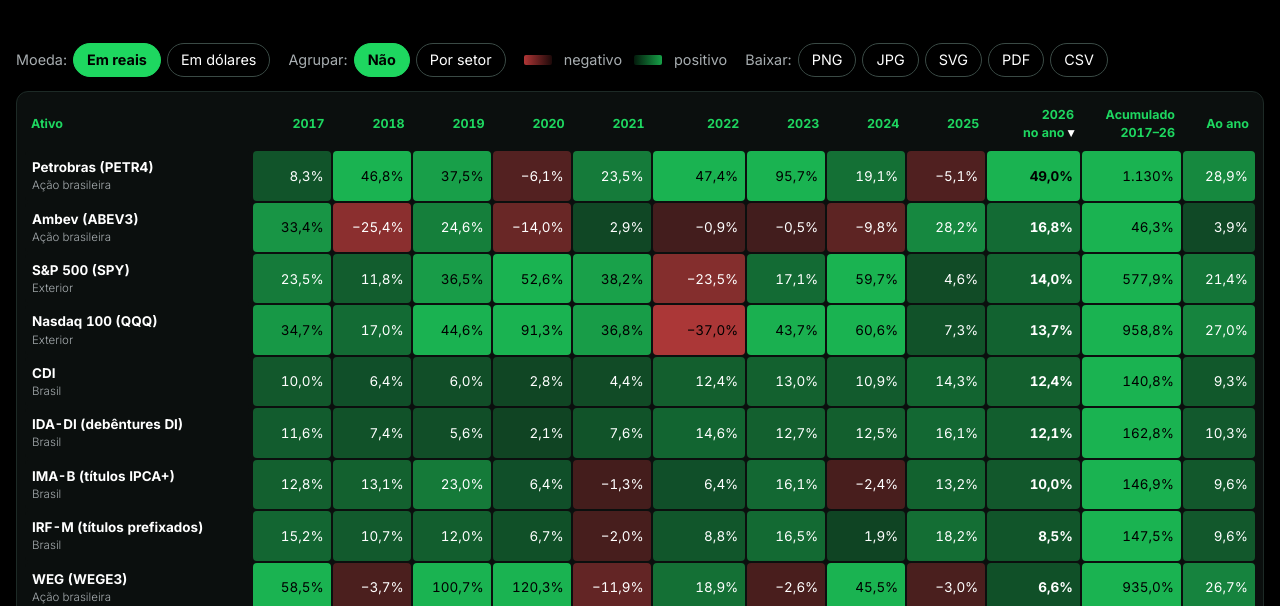
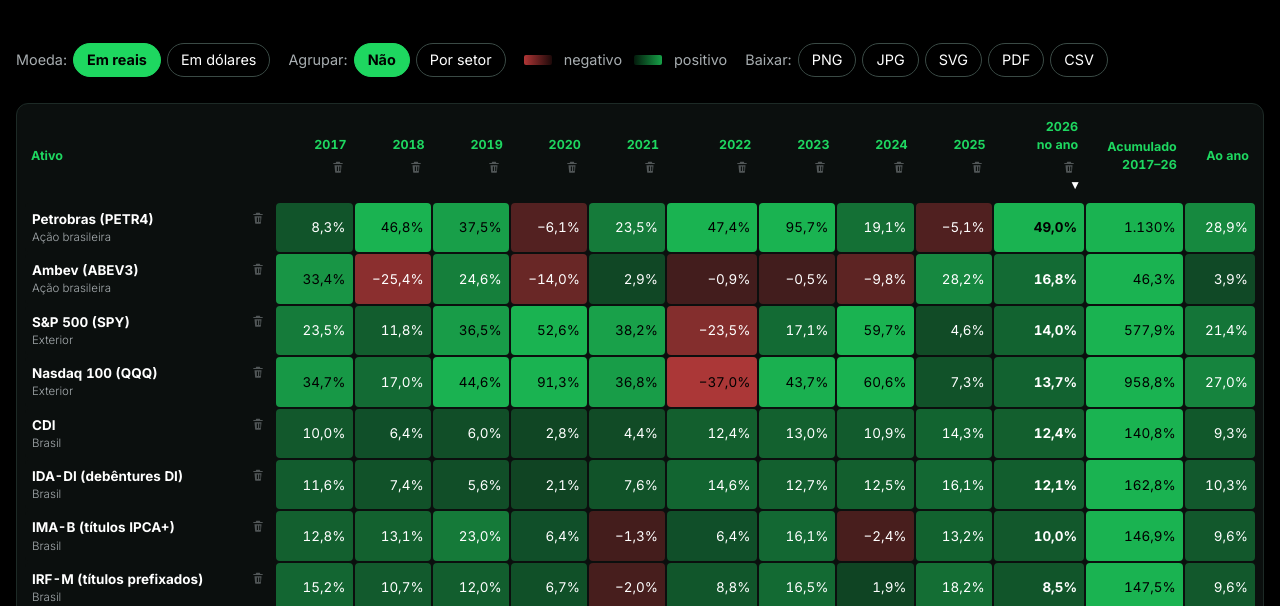
Before and after one commit to guivaraschinalves/liberta-dados, a plain HTML site: page retornos.html in a window 1280 px wide. Shown: the part 194-800 px from the top of the page. Drawn offline with nearby package versions, Linux system fonts and the light colour scheme.

Commit message:
Retornos: lixeira em cada ativo e em cada ano, com barra para pôr de volta
Co-Authored-By: Claude Opus 5.5 <noreply@anthropic.com>

```diff
--- a/retornos.html
+++ b/retornos.html
@@ -41,6 +41,14 @@
   th.ord.cresc::after { content: " ▴"; }
   td { padding: 6px 7px; text-align: right; white-space: nowrap; border-radius: 4px; }
   td.nome { text-align: left; font-weight: 700; background: var(--cartao); position: sticky; left: 0; z-index: 1; min-width: 190px; }
+  .nome-linha { display: flex; justify-content: space-between; align-items: flex-start; gap: 8px; }
+  .lixo { background: none; border: 0; padding: 2px; margin-left: 4px; color: var(--suave); opacity: .45; cursor: pointer; line-height: 0; vertical-align: middle; border-radius: 4px; }
+  tr:hover .lixo, th:hover .lixo { opacity: .9; }
+  .lixo:hover, .lixo:focus-visible { color: #eb4848; opacity: 1; outline: none; }
+  th .lixo { display: block; margin: 3px 0 0 auto; }
+  .removidos { display: flex; flex-wrap: wrap; align-items: center; gap: 6px; margin: 0 0 12px; font-size: .85rem; color: var(--suave); }
+  .volta { font: inherit; font-size: .82rem; color: var(--fg); background: #111816; border: 1px solid #3a4a45; border-radius: 999px; padding: 3px 10px; cursor: pointer; }
+  .volta:hover { border-color: var(--verde); }
   td.nome small { display: block; color: var(--suave); font-weight: 300; font-size: .72rem; }
   td.sep, th.sep { border-left: 2px solid transparent; }
   tr.setor td { background: #00231b; color: #fff; font-weight: 800; font-size: .9rem; cursor: pointer; padding: 9px 10px; position: static; }
@@ -87,6 +95,7 @@
       <a class="botao" href="dados/retornos-anuais.csv" download style="text-decoration:none">CSV</a>
     </div>
   </div>
+  <div class="removidos" id="removidos" hidden></div>
   <div class="tabela"><table id="tab"></table></div>
   <div class="rodape" id="rodape"></div>
   <p class="aviso">Rentabilidade passada não é garantia de rentabilidade futura. Retornos brutos, sem impostos, taxas e custos; não é recomendação de investimento.</p>
@@ -106,6 +115,19 @@
     ["alternativos", "Alternativos (ouro e cripto)", ["gld", "btc"]],
   ];
   const fechados = new Set();
+  // O que o leitor tirou da tabela (lixeira): ativos e anos. Acumulado e "ao ano" passam a
+  // usar só os anos que ficaram; maior, menor e % no positivo, só os ativos que ficaram.
+  const fora = new Set(), anosFora = new Set();
+  const anosVis = () => ANOS.filter(y => !anosFora.has(y));
+  const fracao = R.anos_periodo - (ANOS.length - 1);          // fração do ano corrente
+  const nAnos = () => anosVis().reduce((n, y) => n + (y === ATUAL ? fracao : 1), 0);
+  function rotAcum() {
+    const v = anosVis();
+    if (v.length === 1) return v[0] === ATUAL ? `${v[0]} no ano` : v[0];
+    const contiguo = ANOS.indexOf(v.at(-1)) - ANOS.indexOf(v[0]) === v.length - 1;
+    return contiguo ? `${v[0]}–${v.at(-1).slice(2)}` : "anos exibidos";
+  }
+  const LIXO = '<svg viewBox="0 0 24 24" width="14" height="14" aria-hidden="true"><path fill="currentColor" d="M9 3h6l1 2h4v2H4V5h4l1-2zm-3 6h12l-1 11a2 2 0 0 1-2 2H9a2 2 0 0 1-2-2L6 9zm4 2v8h2v-8h-2zm4 0v8h2v-8h-2z"/></svg>';
   // A sequência que vai para a tela e para a imagem: com setores, um cabeçalho por setor
   // e as linhas dele (ordenadas pela coluna escolhida); setor fechado mostra só o cabeçalho.
   function sequencia(ls) {
@@ -133,9 +155,9 @@
       if (l.id === "dolar" && moeda === "usd") v[y] = 1 / (1 + l.brl[y]) - 1;
       else v[y] = l[moeda][y];
     }
-    const acum = ANOS.reduce((f, y) => f * (1 + v[y]), 1) - 1;
+    const acum = anosVis().reduce((f, y) => f * (1 + v[y]), 1) - 1;
     return { id: l.id, nome: l.id === "dolar" && moeda === "usd" ? "Real em dólar" : l.nome, grupo: l.grupo, v,
-             acum, aa: (1 + acum) ** (1 / R.anos_periodo) - 1 };
+             acum, aa: (1 + acum) ** (1 / nAnos()) - 1 };
   }
   const chave = (x, c) => c === "acum" ? x.acum : c === "aa" ? x.aa : c === "nome" ? x.nome : x.v[c];
 
@@ -148,19 +170,21 @@
   const corTexto = x => (x != null && Math.abs(x) >= 0.3) ? "#000" : "#fff";
 
   function dados() {
-    const ls = R.linhas.map(linha);
+    const ls = R.linhas.filter(l => !fora.has(l.id)).map(linha);
+    if (ordCol !== "nome" && ordCol !== "acum" && ordCol !== "aa" && anosFora.has(ordCol)) ordCol = anosVis().at(-1);
     ls.sort((a, b) => {
       const va = chave(a, ordCol), vb = chave(b, ordCol);
       if (ordCol === "nome") return ordDesc ? vb.localeCompare(va) : va.localeCompare(vb);
       return ordDesc ? vb - va : va - vb;
     });
-    const cols = [...ANOS, "acum", "aa"];
+    const cols = [...anosVis(), "acum", "aa"];
     const maior = {}, menor = {}, positivos = {};
     for (const c of cols) {
       const xs = ls.map(l => ({ n: l.nome, v: chave(l, c) }));
-      maior[c] = xs.reduce((a, b) => b.v > a.v ? b : a);
-      menor[c] = xs.reduce((a, b) => b.v < a.v ? b : a);
-      positivos[c] = xs.filter(x => x.v > 0).length / xs.length;
+      const vazio = { n: "—", v: 0 };
+      maior[c] = xs.reduce((a, b) => b.v > a.v ? b : a, xs[0] || vazio);
+      menor[c] = xs.reduce((a, b) => b.v < a.v ? b : a, xs[0] || vazio);
+      positivos[c] = xs.length ? xs.filter(x => x.v > 0).length / xs.length : 0;
     }
     return { ls, cols, maior, menor, positivos };
   }
@@ -169,16 +193,18 @@
 
   function desenhar() {
     const { ls, cols, maior, menor, positivos } = dados();
+    const podeTirarAno = anosVis().length > 1;
     const cab = `<tr><th data-col="nome">Ativo</th>${cols.map(c => `<th data-col="${c}" class="${c === "acum" ? "sep" : ""}">${
-      c === "acum" ? `Acumulado<br>2017–${ATUAL.slice(2)}` : c === "aa" ? "Ao ano" : c === ATUAL ? `${c}<br>no ano` : c}</th>`).join("")}</tr>`;
+      c === "acum" ? `Acumulado<br>${rotAcum()}` : c === "aa" ? "Ao ano" : c === ATUAL ? `${c}<br>no ano` : c}${
+      ANOS.includes(c) && podeTirarAno ? `<button class="lixo" data-ano="${c}" title="Tirar ${c} da tabela" aria-label="Tirar ${c} da tabela">${LIXO}</button>` : ""}</th>`).join("")}</tr>`;
     const corpo = sequencia(ls).map(e => e.tipo === "setor"
       ? `<tr class="setor" data-setor="${e.id}"><td class="nome" colspan="${cols.length + 1}"><span class="seta">${e.aberto ? "▾" : "▸"}</span>${e.nome}<small>${e.n} ${e.n === 1 ? "ativo" : "ativos"}${e.aberto ? "" : " · clique para abrir"}</small></td></tr>`
-      : `<tr><td class="nome">${e.l.nome}<small>${e.l.grupo === "Ações" ? "Ação brasileira" : e.l.grupo === "EUA" ? "Exterior" : "Brasil"}</small></td>${
+      : `<tr><td class="nome"><div class="nome-linha"><div>${e.l.nome}<small>${e.l.grupo === "Ações" ? "Ação brasileira" : e.l.grupo === "EUA" ? "Exterior" : "Brasil"}</small></div><button class="lixo" data-ativo="${e.l.id}" title="Tirar ${e.l.nome} da tabela" aria-label="Tirar ${e.l.nome} da tabela">${LIXO}</button></div></td>${
       cols.map(c => { const x = chave(e.l, c); return `<td class="${c === "acum" ? "sep" : ""}" style="background:${fundo(x)};color:${corTexto(x)}${c === ATUAL ? ";font-weight:700" : ""}">${pct(x)}</td>`; }).join("")}</tr>`).join("");
     const ipca = moeda === "brl" ? (() => {
-      const acum = ANOS.reduce((f, y) => f * (1 + R.ipca[y]), 1) - 1, aa = (1 + acum) ** (1 / R.anos_periodo) - 1;
+      const acum = anosVis().reduce((f, y) => f * (1 + R.ipca[y]), 1) - 1, aa = (1 + acum) ** (1 / nAnos()) - 1;
       return `<tr class="ref"><td class="nome">IPCA (referência)<small>inflação; ${ATUAL} até ${mesBR(R.ipca_ate)}</small></td>${
-        ANOS.map(y => `<td>${pct(R.ipca[y])}</td>`).join("")}<td class="sep">${pct(acum)}</td><td>${pct(aa)}</td></tr>`;
+        anosVis().map(y => `<td>${pct(R.ipca[y])}</td>`).join("")}<td class="sep">${pct(acum)}</td><td>${pct(aa)}</td></tr>`;
     })() : "";
     const resumo = (rot, f) => `<tr class="resumo"><td class="nome">${rot}</td>${cols.map(c => `<td class="${c === "acum" ? "sep" : ""}">${f(c)}</td>`).join("")}</tr>`;
     document.getElementById("tab").innerHTML = `<thead>${cab}</thead><tbody>${corpo}${ipca}${
@@ -190,6 +216,23 @@
       desenhar();
     });
     document.getElementById("abrir-todos").hidden = !agrupar;
+    document.querySelectorAll("#tab .lixo").forEach(b => b.onclick = ev => {
+      ev.stopPropagation();
+      if (b.dataset.ativo) fora.add(b.dataset.ativo); else anosFora.add(b.dataset.ano);
+      desenhar();
+    });
+    const nomeDe = id => (R.linhas.find(l => l.id === id) || {}).nome;
+    const tirados = [...[...fora].map(id => [`data-volta-ativo="${id}"`, nomeDe(id)]),
+                     ...ANOS.filter(y => anosFora.has(y)).map(y => [`data-volta-ano="${y}"`, y])];
+    const barra = document.getElementById("removidos");
+    barra.hidden = !tirados.length;
+    barra.innerHTML = tirados.length ? `Fora da tabela: ${tirados.map(([a, n]) => `<button class="volta" ${a} title="Pôr de volta">${n} <span aria-hidden="true">↺</span></button>`).join("")}<button class="botao" id="restaurar">Restaurar tudo</button>` : "";
+    barra.querySelectorAll(".volta").forEach(b => b.onclick = () => {
+      if (b.dataset.voltaAtivo) fora.delete(b.dataset.voltaAtivo); else anosFora.delete(b.dataset.voltaAno);
+      desenhar();
+    });
+    const rest = document.getElementById("restaurar");
+    if (rest) rest.onclick = () => { fora.clear(); anosFora.clear(); desenhar(); };
     document.querySelectorAll("#tab th").forEach(th => {
       if (th.dataset.col === ordCol) th.classList.add("ord", ...(ordDesc ? [] : ["cresc"]));
       th.onclick = () => { if (ordCol === th.dataset.col) ordDesc = !ordDesc; else { ordCol = th.dataset.col; ordDesc = th.dataset.col !== "nome"; } desenhar(); };
@@ -200,7 +243,7 @@
 
   document.getElementById("rodape").innerHTML = [
     `<b>Fontes:</b> Comdinheiro (Ibovespa, SMLL, IFIX, IMA-B, IRF-M, IDA-DI e ações brasileiras, ajustadas por proventos), Banco Central (CDI e PTAX), IBGE (IPCA), Yahoo Finance (SPY, QQQ, EWZ, GLD e ações da Mag 7, ajustados por dividendos) e CoinMetrics (bitcoin).`,
-    `<b>Contas:</b> cada ano vai do último dia útil do ano anterior ao último do ano; ${ATUAL} vai até ${dataBR(R.fim_b3)}, o último dia com dado em todas as fontes. Magnificent 7 é a média simples de Apple, Microsoft, Alphabet, Amazon, Nvidia, Meta e Tesla, rebalanceada todo início de ano. O EWZ é o fundo de Ibovespa negociado em Nova York, com taxa e horário de fechamento próprios. "Ao ano" é a taxa composta de ${nf(1).format(R.anos_periodo)} anos.`,
+    `<b>Contas:</b> cada ano vai do último dia útil do ano anterior ao último do ano; ${ATUAL} vai até ${dataBR(R.fim_b3)}, o último dia com dado em todas as fontes. Magnificent 7 é a média simples de Apple, Microsoft, Alphabet, Amazon, Nvidia, Meta e Tesla, rebalanceada todo início de ano. O EWZ é o fundo de Ibovespa negociado em Nova York, com taxa e horário de fechamento próprios. "Acumulado" e "Ao ano" usam os anos que estão na tabela (${ATUAL} conta como ${nf(2).format(fracao)} de ano).`,
     `Atualizado em ${R.gerado}.`
   ].map(t => `<p style="margin:0">${t}</p>`).join("");
 
@@ -249,7 +292,7 @@
     const x = i => pad + wNome + gap + i * (wCel + gap) + (cols[i] === "acum" || cols[i] === "aa" ? 8 : 0);
     let s = "";
     cols.forEach((c, i) => {
-      const [t1, t2] = c === "acum" ? ["Acumulado", `2017–${ATUAL.slice(2)}`] : c === "aa" ? ["", "Ao ano"] : c === ATUAL ? [c, "no ano"] : ["", c];
+      const [t1, t2] = c === "acum" ? ["Acumulado", rotAcum()] : c === "aa" ? ["", "Ao ano"] : c === ATUAL ? [c, "no ano"] : ["", c];
       if (t1) s += `<text x="${x(i) + wCel - 6}" y="${yTab + 4}" text-anchor="end" class="cab">${esc(t1)}</text>`;
       s += `<text x="${x(i) + wCel - 6}" y="${yTab + 20}" text-anchor="end" class="cab">${esc(t2)}</text>`;
     });
@@ -271,7 +314,7 @@
       y += hLin + gap;
     }
     if (moeda === "brl") {
-      const acum = ANOS.reduce((f, yy) => f * (1 + R.ipca[yy]), 1) - 1, aa = (1 + acum) ** (1 / R.anos_periodo) - 1;
+      const acum = anosVis().reduce((f, yy) => f * (1 + R.ipca[yy]), 1) - 1, aa = (1 + acum) ** (1 / nAnos()) - 1;
       s += `<text x="${pad}" y="${y + 20}" class="ref">IPCA (referência)</text>`;
       cols.forEach((c, i) => { const v = c === "acum" ? acum : c === "aa" ? aa : R.ipca[c]; s += celula(i, pct(v), "transparent", "#a7adb0", false); });
       y += hLin + gap;
@@ -284,7 +327,8 @@
       y += hLin + gap;
     }
     const fonte = await fonteInter();
-    const titulo = "Retorno total por ano: Brasil e EUA, 2017 a 2026";
+    const v = anosVis();
+    const titulo = `Retorno total por ano: Brasil e EUA, ${v.length > 1 ? `${v[0]} a ${v.at(-1)}` : v[0]}`;
     const sub = `Em %, com dividendos e juros reinvestidos, ${moeda === "brl" ? "em reais" : "em dólares"}; ${ATUAL} até ${dataBR(R.fim_b3)}`;
     const rod1 = "Fontes: Comdinheiro, Banco Central, IBGE, Yahoo Finance e CoinMetrics. Mag 7: média simples das sete ações, rebalanceada a cada ano.";
     const rod2 = "Rentabilidade passada não é garantia de rentabilidade futura. Sem impostos e custos. · Liberta Investimentos";
```
